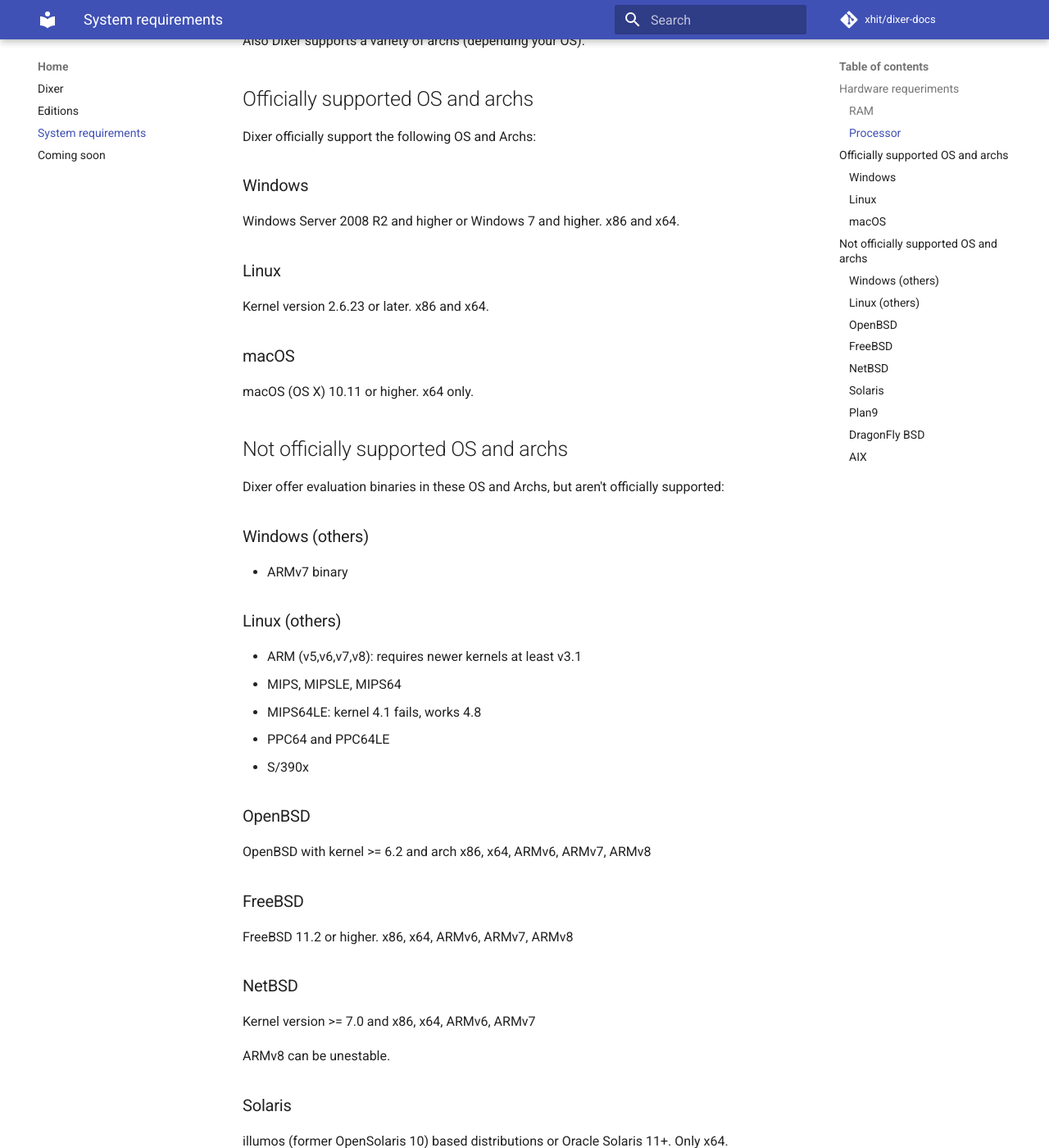
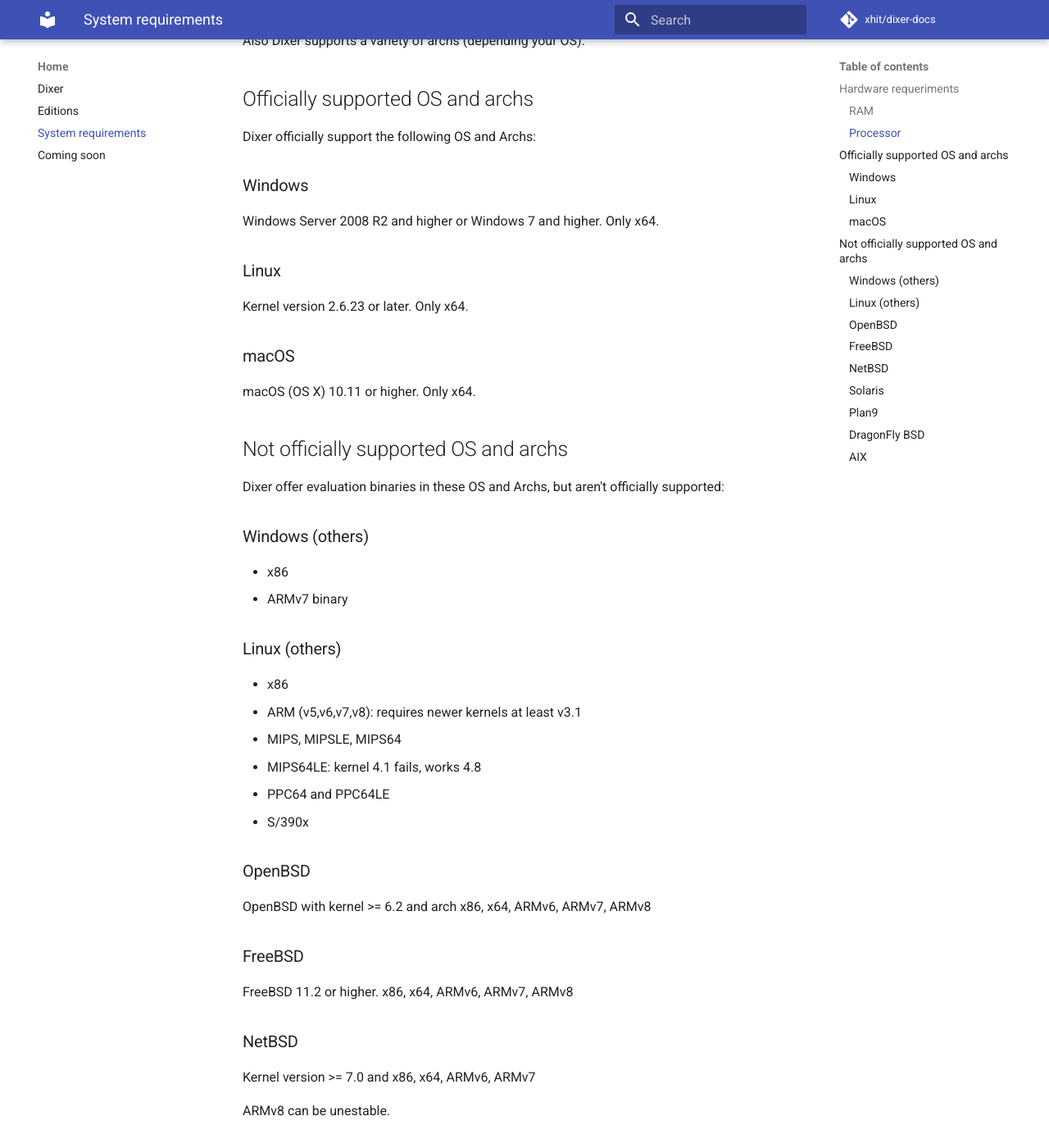
Before and after one commit to Dixer-ETL/dixer-docs, an MkDocs documentation site: the page built from docs/System-requirements.md, in a window 1280 px wide and 1400 px high, scrolled down 599 px. Shown: the whole window at 82% size. Built offline with MkDocs 1.6.1 and Material for MkDocs 9.7.7, drawn with Linux system fonts in a browser that asks for light colours; comment, search, counter and statistics services are not loaded; some of the changed text lies outside the part shown.

```diff
--- a/docs/System-requirements.md
+++ b/docs/System-requirements.md
@@ -24,15 +24,15 @@ Dixer officially support the following OS and Archs:
 
 ### Windows
 
-Windows Server 2008 R2 and higher or Windows 7 and higher. x86 and x64.
+Windows Server 2008 R2 and higher or Windows 7 and higher. Only x64.
 
 ### Linux
 
-Kernel version 2.6.23 or later. x86 and x64.
+Kernel version 2.6.23 or later. Only x64.
 
 ### macOS
 
-macOS (OS X) 10.11 or higher. x64 only.
+macOS (OS X) 10.11 or higher. Only x64.
 
 ## Not officially supported OS and archs
 
@@ -79,3 +81,6 @@ Kernel version 4.6 or higher. x64 only.
 ### AIX
 
 PPC64 arch only.
+
+!!! info
+    PPC64 and PPC64LE only for POWER8 (ISA v2.07 instructions).
```
Also changed, not shown: other parts of docs/System-requirements.md (+2 -0 lines), docs/Download.md (+16 -10 lines), docs/README.md (+1 -1 lines), docs/documentation/README.md (+1 -0 lines).
